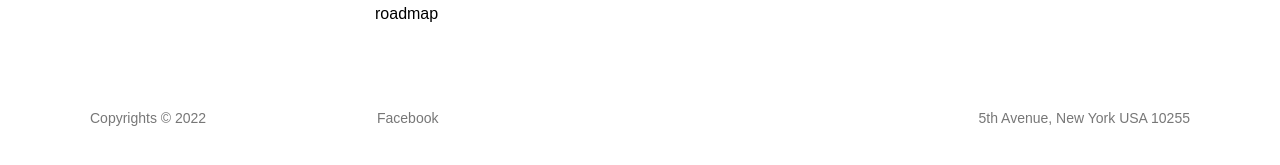
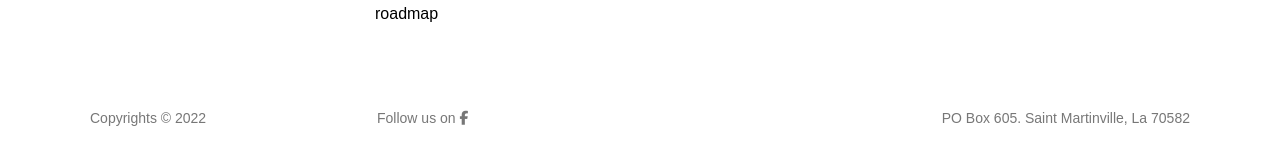
Before and after one commit to aitshuber/-allaroundlawncc, a Jekyll site: the page built from _pages/index.html, in a window 1280 px wide and 900 px high, scrolled down 4748 px. Shown: the part 610-775 px from the top of the window. Built offline with Jekyll 4.4.1, drawn with Linux system fonts in a browser that asks for light colours; nearby versions of some CDN libraries; some web fonts are replaced.

Commit message:
update footer info and other settings

```diff
--- a/_config.yml
+++ b/_config.yml
@@ -85,4 +85,4 @@ plugins:
   #   - vendor/cache/
   #   - vendor/gems/
   #   - vendor/ruby/
-  #   - site
+  #   - _site
--- a/_data/company_details.yml
+++ b/_data/company_details.yml
@@ -1,4 +1,4 @@
-email: allaroundlawn@gmail.com
+email: info@allaroundlawnservice.com
 logo_image: assets/images/Logo.png
 social:
   - name: Facebook
--- a/_includes/footer.html
+++ b/_includes/footer.html
@@ -31,13 +31,13 @@
 		<div class="col-md-6 col-lg-5 order-lg-2 text-center text-md-start">
 		  <ul class="list-inline small">
 			 {% for item in site.data.company_details.social %}
-			<li class="list-inline-item"><a href="{{item.link}}" class="text-reset text-primary-hover">{{item.name}}</a></li>
+			<li class="list-inline-item"><a href="{{item.link}}" class="text-reset text-primary-hover">Follow us on <i class="fa {{item.icon}}" title="{{item.name}}"/></i></a></li>
 			{% endfor %}
 
 		  </ul>
 		</div>
 		<div class="col-md-6 col-lg-4 text-center text-md-end order-lg-3">
-		  <span class="small">5th Avenue, New York USA 10255</span>
+		  <span class="small">PO Box 605. Saint Martinville, La 70582</span>
 		</div>
 		<div class="col-lg-3 order-lg-1 text-center text-md-start">
 		  <p class="small">Copyrights © {{ site.time | date: "%Y" }}</p>
--- a/_includes/scripts.html
+++ b/_includes/scripts.html
@@ -1,3 +1,4 @@
 <!-- javascript -->
   <script src="{{ site.baseurl }}/assets/js/vendor.bundle.js"></script>
   <script src="{{ site.baseurl }}/assets/js/index.bundle.js"></script>
+  <script src="https://kit.fontawesome.com/cbdc1f9d27.js" crossorigin="anonymous"></script>
--- a/_layouts/default.html
+++ b/_layouts/default.html
@@ -9,7 +9,7 @@
   <!-- navbar -->
   <nav id="mainNav" class="navbar navbar-expand-lg navbar-sticky navbar-dark ">
     <div class="container">
-      <a href="{{ site.baseurl }}" class="navbar-brand"><img src="{{ site.baseurl }}/{{ site.data.company_details.logo_image }}" alt="All Around Lawn Services"></a>
+      <a href="/" class="navbar-brand"><img src="{{ site.baseurl }}/{{ site.data.company_details.logo_image }}" alt="All Around Lawn Services"></a>
 
       <!-- secondary -->
       <ul class="navbar-nav navbar-nav-secondary order-lg-3">
```
Also changed, not shown: 5 other files.
